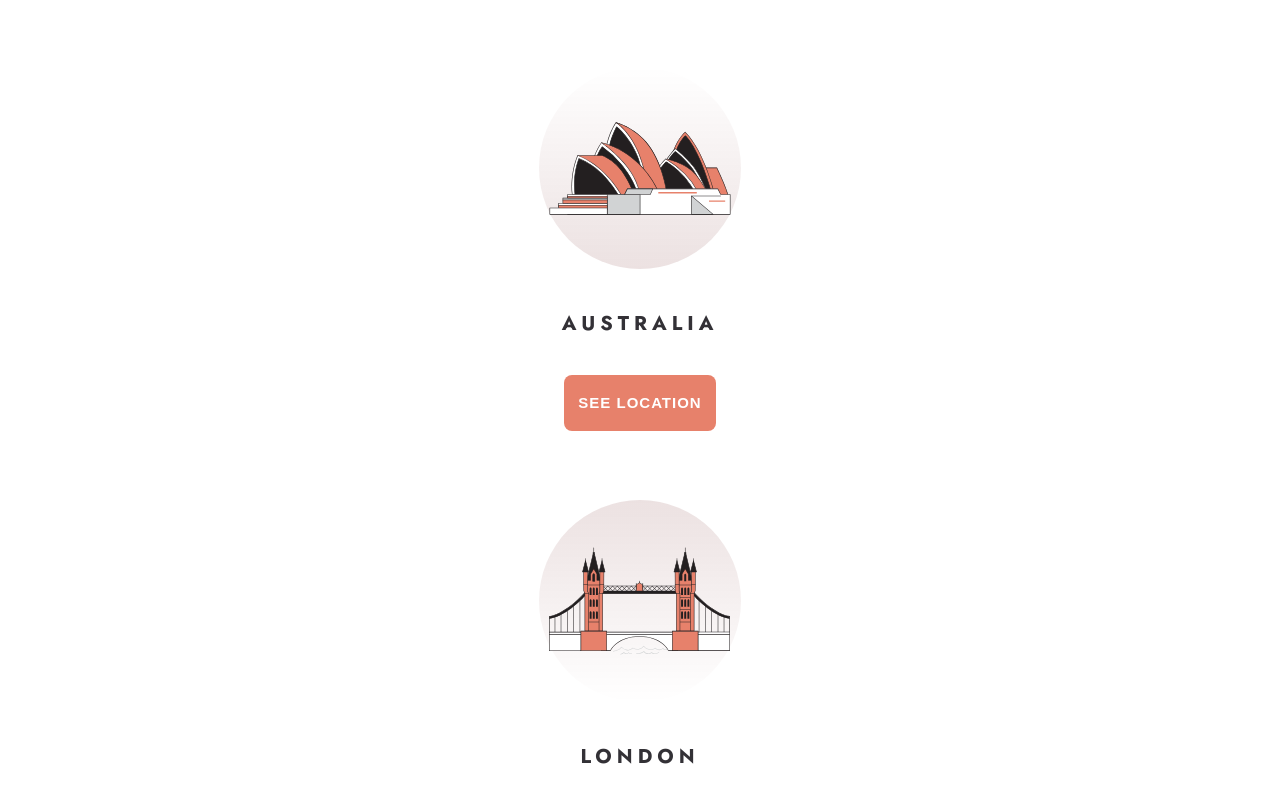
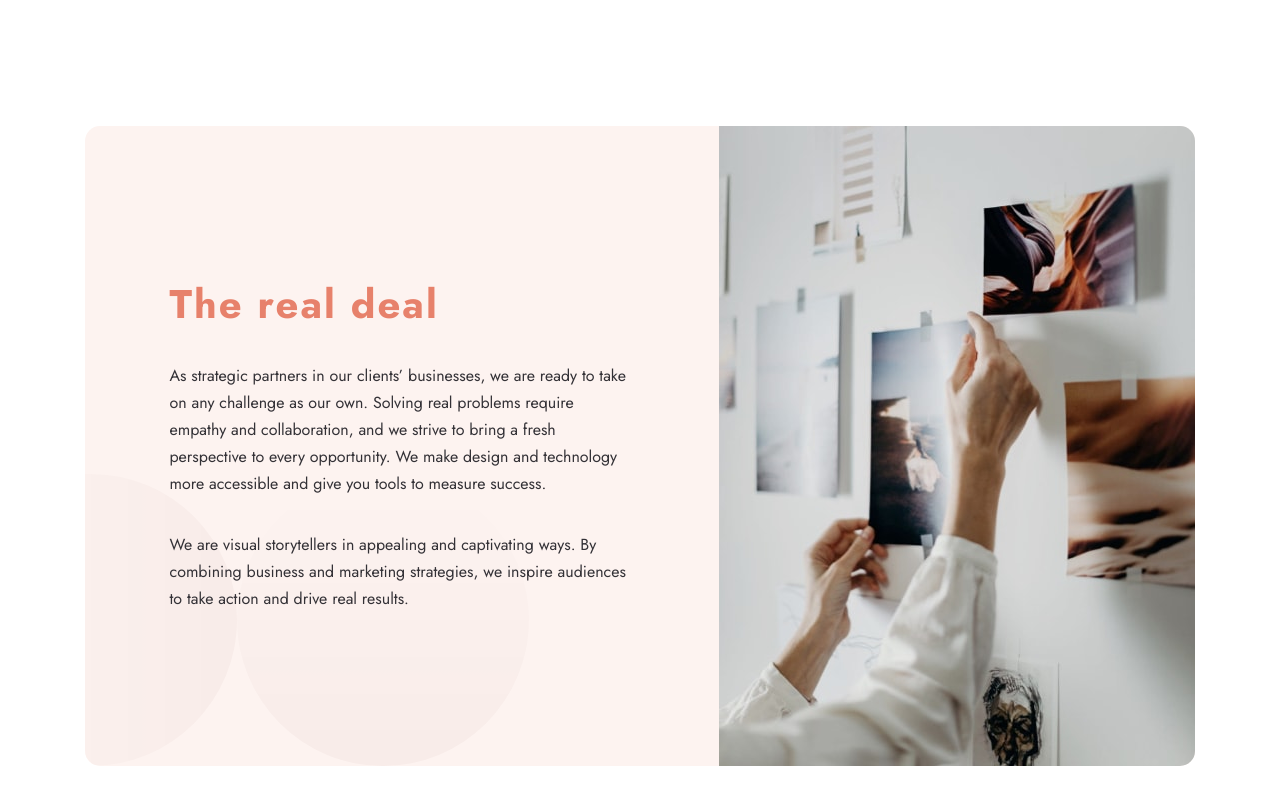
Before and after one commit to papilo-cloud/designo, a React (Vite) app: page /company in a window 1280 px wide. Shown: the part 1805-2600 px from the top of the page. Built offline with nearby package versions, Linux system fonts and the light colour scheme.

Commit message:
done with desktop view of the location part

```diff
--- a/src/components/about/Deal.tsx
+++ b/src/components/about/Deal.tsx
@@ -0,0 +1,19 @@
+import './about.css'
+
+
+export const Deal = () => {
+  return (
+    <div className='main' data-aos='fade-up' data-aos-duration="1000">
+        <div className="deal">
+            <div className="deal-img"></div>
+            <div className="deal-mesg">
+                <div className="text" data-aos='zoom-in' data-aos-duration="5000">
+                    <h2>The real deal</h2>
+                    <p>As strategic partners in our clients’ businesses, we are ready to take on any challenge as our own. Solving real problems require empathy and collaboration, and we strive to bring a fresh perspective to every opportunity. We make design and technology more accessible and give you tools to measure success.</p>
+                    <p>We are visual storytellers in appealing and captivating ways. By combining business and marketing strategies, we inspire audiences to take action and drive real results.</p>
+                </div>
+            </div>
+        </div>
+    </div>
+  )
+}
--- a/src/components/about/about.css
+++ b/src/components/about/about.css
@@ -45,7 +45,7 @@
 .hero-mesg .text h1{
     margin-bottom: 18px;
 }
-.talent{
+.talent, .deal{
     position: relative;
     width: 100%;
     margin: 0;
@@ -53,7 +53,7 @@
     background-color: #fdf3f0;
     margin-bottom: 7em;
 }
-.talent .talent-img{
+.talent .talent-img , .deal .deal-img{
     position: relative;
     width: 100%;
     height: 320px;
@@ -62,7 +62,10 @@
     background-image: url('../../assets/about/mobile/image-world-class-talent.jpg');
     background-repeat: no-repeat;
 }
-.talent .talent-mesg{
+.deal .deal-img{
+    background-image: url('../../assets/about/mobile/image-real-deal.jpg');
+}
+.talent .talent-mesg, .deal .deal-mesg{
     position: relative;
     margin: 0;
     height: 545px;
@@ -74,7 +77,7 @@
     background-repeat: no-repeat;
     overflow: hidden;
 }
-.talent-mesg .text{
+.talent-mesg .text, .deal-mesg .text{
     position: relative;
     width: 84.5%;
     height: 385px;
@@ -83,9 +86,9 @@
     justify-content: space-between;
     align-items: center;
     text-align: center;
-    color: #1D1C1E;
+    color: #333136;
 }
-.talent-mesg .text h2{
+.talent-mesg .text h2, .deal-mesg .text h2{
     color: #E7816B;
 }
 .locations{
@@ -93,12 +96,12 @@
     width: 100%;
     margin: 0;
     padding: 0;
-    /* height: 1188px; */
     height: 1230px;
     display: flex;
     flex-direction: column;
     justify-content: space-between;
     align-items: center;
+    margin-bottom: 8em;
 }
 .locations .location{
     position: relative;
@@ -129,7 +132,6 @@
     background: linear-gradient(180deg, rgba(93, 2, 2, 0.117569) 0%, rgba(93, 2, 2, 0.0001) 100%);
 }
 .location .text{
-    /* background-color: blue; */
     height: 120px;
     display: flex;
     flex-direction: column;
@@ -142,17 +144,19 @@
 }
 
 @media screen and (min-width: 425px) {
-
     .heros .img{
         background-image: url('../../assets/about/tablet/image-about-hero.jpg');
         background-size: cover;
     }
-
     .hero-mesg .text{
         width: 347px;
     }
     .talent .talent-img{
         background-image: url('../../assets/about/tablet/image-world-class-talent.jpg');
+        background-size: cover;
+    }
+    .deal .deal-img{
+        background-image: url('../../assets/about/tablet/image-real-deal.jpg');
         background-size: cover;
     }
 }
@@ -174,15 +178,15 @@
         width: 573px;
         height: 184px;
     }
-    .talent{
+    .talent, .deal{
         border-radius: 15px;
         overflow: hidden;
     }
-    .talent .talent-mesg{
+    .talent .talent-mesg, .deal .deal-mesg{
         height: 416px;
         background-position: 100% 100%;
     }
-    .talent-mesg .text{
+    .talent-mesg .text, .deal-mesg .text{
         width: 582px;
         height: 280px;
     }
@@ -222,21 +226,34 @@
     .talent{
         display: flex;
     }
+    .deal{
+        display: flex;
+        flex-direction: row-reverse;
+    }
     .talent .talent-img{
         background-image: url('../../assets/about/desktop/image-world-class-talent.jpg');
         width: 476px;
         height: 640px;
     }
-    .talent .talent-mesg{
+    .deal .deal-img{
+        width: 476px;
+        height: 640px;
+        background-image: url('../../assets/about/desktop/image-real-deal.jpg');
+    }
+    .talent .talent-mesg, .deal .deal-mesg{
         width: 634px;
         height: 640px;
         background-image: url('../../assets/shared/desktop/bg-pattern-two-circles.svg');
         background-position: -280% 100%;
     }
-    .talent-mesg .text{
+    .talent-mesg .text, .deal-mesg .text{
         width: 465px;
         height: 332px;
         text-align: left;
         align-items: flex-start;
     }
+    .locations{
+        height: 364px;
+        flex-direction: row;
+    }
 }
--- a/src/pages/Company.tsx
+++ b/src/pages/Company.tsx
@@ -1,3 +1,4 @@
+import { Deal } from "../components/about/Deal"
 import { Hero } from "../components/about/Hero"
 import { Location } from "../components/about/Location"
 import { Talent } from "../components/about/Talent"
@@ -9,6 +10,7 @@ export const Company = () => {
           <Hero />
           <Talent />
           <Location />
+          <Deal />
         </div>
     </section>
   )
```
